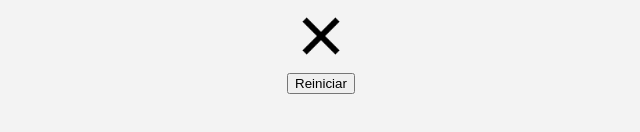
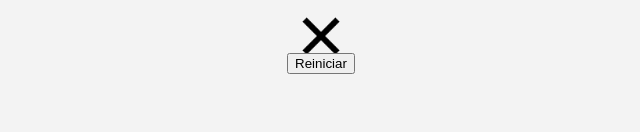
Before and after one commit to GabrielAraujo027/Jogo_da_Velha, a plain HTML site: page index.html in a window 1280 px wide. Shown: the part 396-528 px from the top of the page, without its empty margins (319-959 px from the left). Drawn offline with Linux system fonts and the light colour scheme.

Commit message:
Update index.html

```diff
--- a/index.html
+++ b/index.html
@@ -12,7 +12,6 @@
 
     <body>
         <h1>Jogo da Velha</h1>
-        </div>
         <div>
             <div class="tabuleiro">
                 <div id="a1" class="espaco" jogada=""></div>
@@ -32,11 +31,7 @@
                 <img src="" alt="Vez do jogador">
             </div>
         </div>
-        <div class="button">
             <button onclick="location.reload()">Reiniciar</button>
-        </div>
-
         <script src="jdv.js"></script>
     </body>
-
     </html>
```
